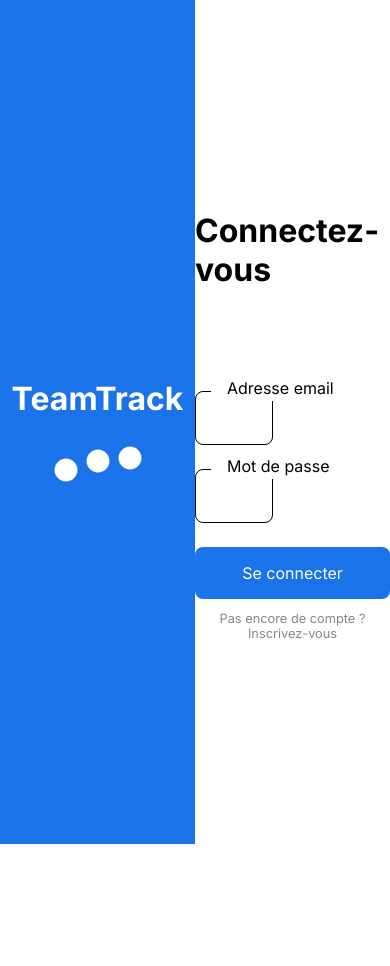
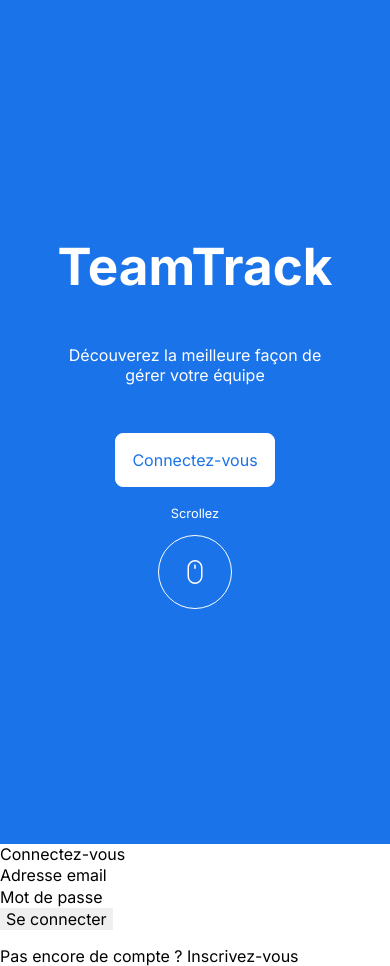
Before and after one commit to IliesMahd/TeamTrack, a Next.js app in the folder teamtrack/: page / in a window 390 px wide. Before the commit the page ends 844 px from the top, so only its background shows below. Built offline with nearby package versions, Linux system fonts and the light colour scheme; no server answers.

Commit message:
design mobile first landing page

```diff
--- a/teamtrack/src/app/api/auth/[...nextauth]/route.ts
+++ b/teamtrack/src/app/api/auth/[...nextauth]/route.ts
@@ -6,6 +6,7 @@ import { connect } from '../../../../utils/db';
 import bcrypt from 'bcryptjs';
 
 export const authOptions: any = {
+  secret: process.env.SECRET,
   providers: [
     CredentialsProvider({
       id: 'credentials',
--- a/teamtrack/src/app/page.tsx
+++ b/teamtrack/src/app/page.tsx
@@ -5,6 +5,7 @@ import { Suspense, useState } from "react";
 import Login from "./auth/login/page";
 import Register from "./auth/register/page";
 import { motion } from "framer-motion";
+import {BsMouse} from "react-icons/bs";
 
 export default function Home() {
   const brandName = "TeamTrack";
@@ -16,12 +17,50 @@ export default function Home() {
 
   return (
     <main>
-      <div className="wrapper">
-        {/* <h1>{brandName}</h1> */}
+      <div className="wrapper-mobile">
+        <motion.h1
+            initial={{opacity: 0}}
+            animate={{opacity: 1}}
+
+        >
+          {brandName}
+        </motion.h1>
+        <motion.p
+            initial={{opacity: 0, y: 50}}
+            animate={{opacity: 1, y: 0}}
+            transition={{delay: 0.5}}
+        >
+          Découverez la meilleure façon de gérer votre équipe
+        </motion.p>
+        <motion.button
+            className="btn-to-login"
+            initial={{opacity: 0, y: 50}}
+            animate={{opacity: 1, y: 0}}
+            transition={{delay: 0.5}}
+        >
+          Connectez-vous
+        </motion.button>
+{/*        <motion.span
+            initial={{opacity: 0}}
+            animate={{opacity: 1}}
+            transition={{delay: 0.5}}
+        ></motion.span>*/}
+        <span className="circle">
+          <p className="text-around-circle">Scrollez</p>
+          <BsMouse className="icon"/>
+        </span>
+      </div>
+      {
+        showLogin ? (
+            <Login onRegisterClick={handleRegisterClick} />
+        ) : (
+            <Register onRegisterClick={handleRegisterClick} />
+        )
+      }
+      {/*      <div className="wrapper">
         <motion.h1 initial={{ opacity: 0 }} animate={{ opacity: 1 }}>
           {brandName}
         </motion.h1>
-        {/* <span></span> */}
         <motion.span
           initial={{ opacity: 0 }}
           animate={{ opacity: 1 }}
@@ -32,7 +71,7 @@ export default function Home() {
         <Login onRegisterClick={handleRegisterClick} />
       ) : (
         <Register onRegisterClick={handleRegisterClick} />
-      )}
+      )}*/}
     </main>
   );
 }
--- a/teamtrack/src/styles/auth/form.scss
+++ b/teamtrack/src/styles/auth/form.scss
@@ -1,5 +1,6 @@
 @import "../variables";
 
+/*
 .container {
     display: flex;
     justify-content: center;
@@ -73,4 +74,4 @@
         font-size: .8rem;
         text-align: center;
     }
-}
+}*/
--- a/teamtrack/src/styles/landingpage.scss
+++ b/teamtrack/src/styles/landingpage.scss
@@ -1,7 +1,80 @@
 @import "variables";
 
 main {
-    width: 100vw;
+    padding: 0;
+    margin: 0;
+    width: 100%;
+    height: 100vh;
+
+    .wrapper-mobile {
+        background: $darkBlue;
+        height: 100%;
+        display: flex;
+        justify-content: center;
+        align-items: center;
+        flex-direction: column;
+        text-align: center;
+        padding: 4rem;
+        gap: 2rem;
+
+        h1 {
+            font-size: clamp(3.2rem, 8vw, 4rem);
+            font-weight: bold;
+            color: $white;
+        }
+
+/*        span {
+            padding: clamp(1rem, 2vw, 3rem);
+            aspect-ratio: 2;
+            --_g: no-repeat radial-gradient(circle closest-side, #fff 90%, #0000);
+            background:
+                var(--_g) 0% 50%,
+                var(--_g) 50% 50%,
+                var(--_g) 100% 50%;
+            background-size: calc(100%/3) 50%;
+            animation: l3 1s infinite linear;
+        }*/
+
+        .circle {
+            padding: 1.5rem;
+            border: 1px solid $white;
+            position: relative;
+            border-radius: 50%;
+            display: flex;
+            justify-content: center;
+
+
+            .text-around-circle {
+                position: absolute;
+                top: -50%;
+                left: 50%;
+                transform: translate(-50%, -50%);
+                color: $white;
+                font-size: clamp(.8rem, 2vw, 2rem);
+            }
+
+            .icon {
+                font-size: clamp(1.5rem, 2vw, 3rem);
+                color: $white;
+            }
+        }
+
+        p {
+            color: $white;
+            font-size: clamp(1rem, 2vw, 2rem);
+        }
+
+        button {
+            background: $white;
+            color: $darkBlue;
+            padding: 1rem;
+            border: 1px solid $white;
+            font-size: clamp(1rem, 2vw, 2rem);
+            margin-bottom: 1rem;
+            border-radius: $radius;
+        }
+    }
+    /*width: 100vw;
     height: 100vh;
     // background: $darkBlue;
     display: grid;
@@ -31,7 +104,18 @@ main {
             background-size: calc(100%/3) 50%;
             animation: l3 1s infinite linear;
         }
-    }
+    }*/
+}
+
+// tablet
+
+@media screen and (min-width: 767px) and (max-width: 1024px) {
+
+}
+
+// desktop
+
+@media screen and (min-width: 1025px) {
 }
 
 @keyframes l3 {
--- a/teamtrack/src/styles/variables.scss
+++ b/teamtrack/src/styles/variables.scss
@@ -46,6 +46,8 @@ h4,
 h5,
 h6 {
     text-wrap: balance;
+    margin: 0;
+    padding: 0;
 }
 
 p {
```
Also changed, not shown: 1 other file (tests, documents, lock files or other folders).
